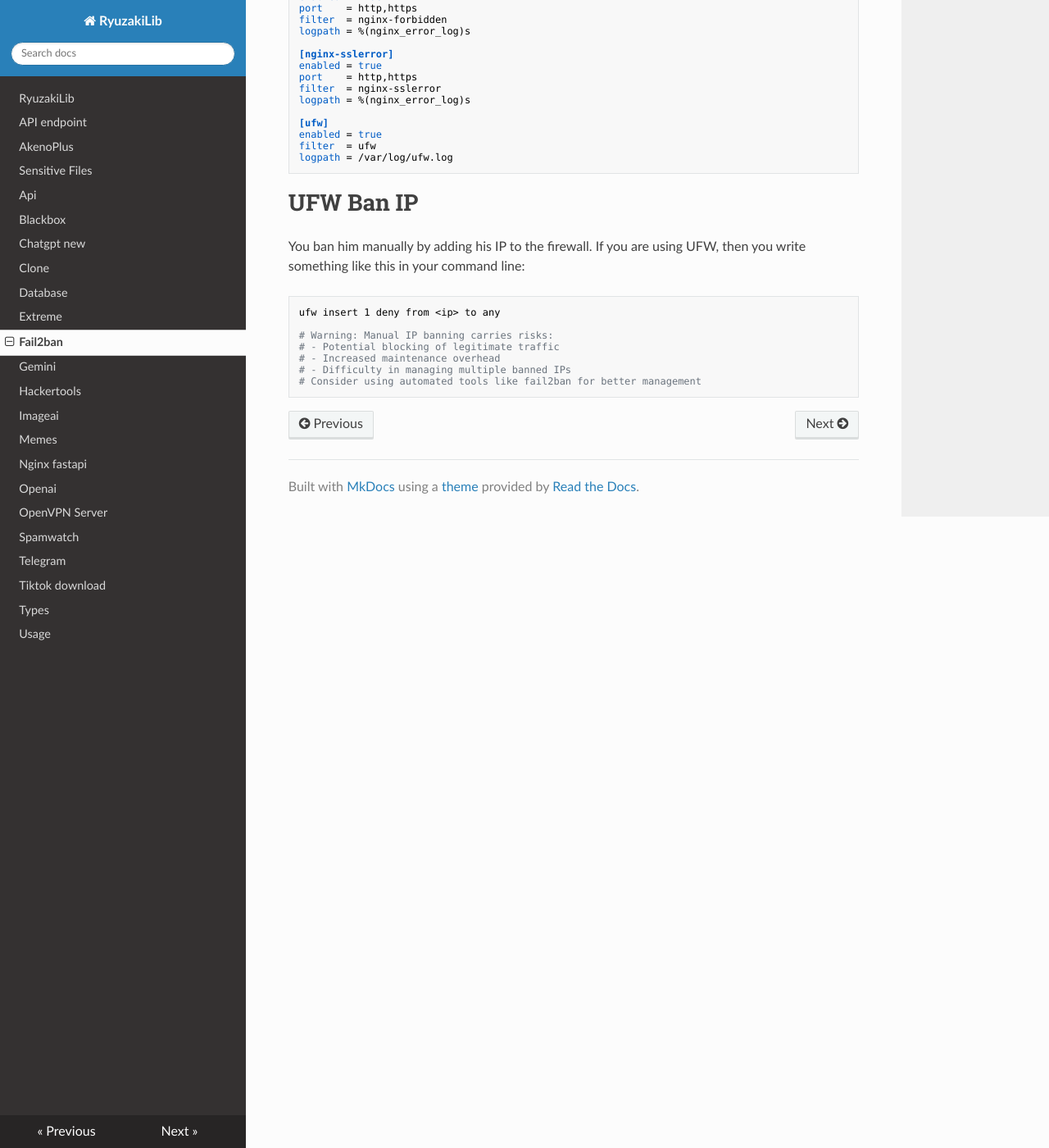
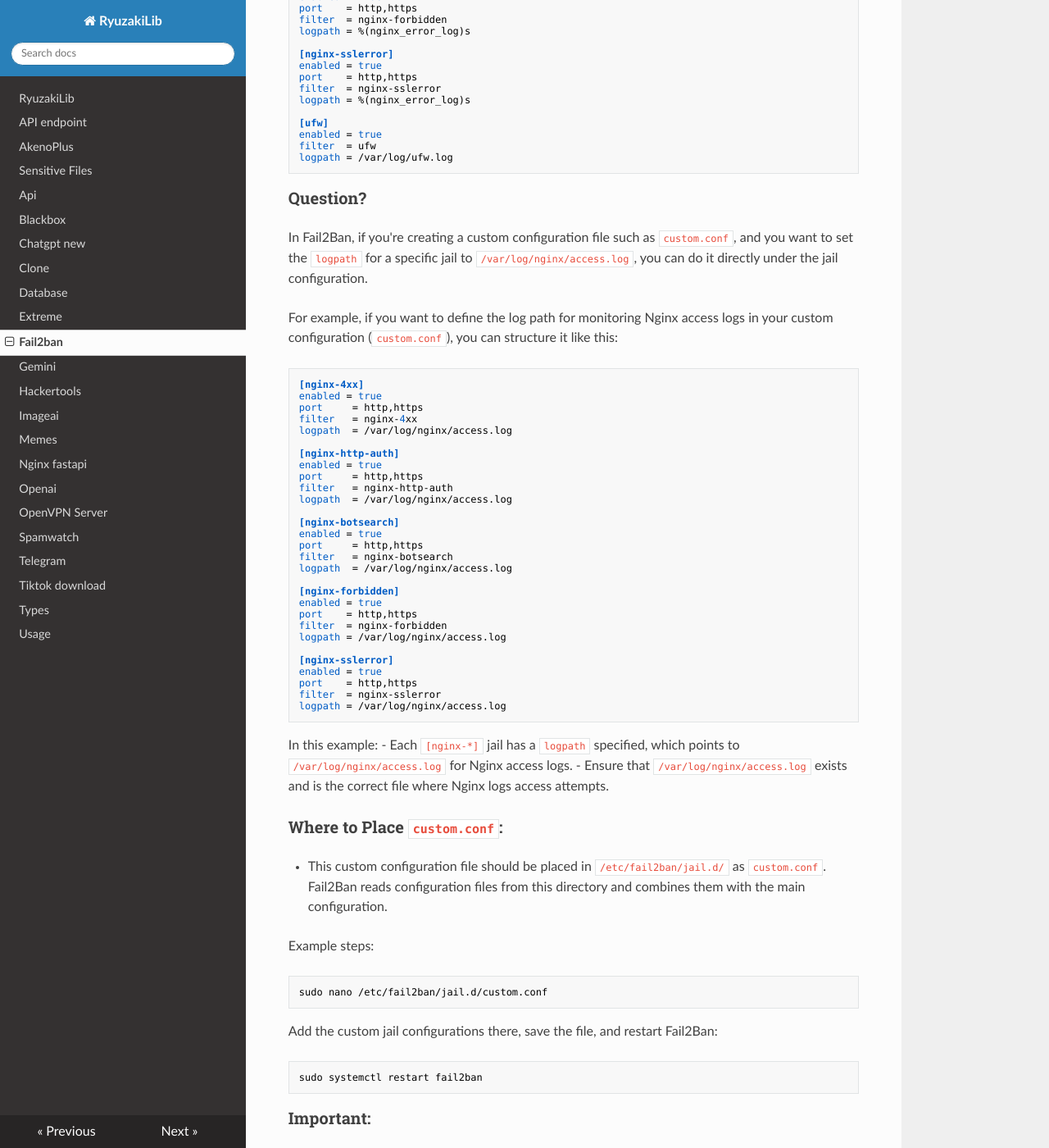
Before and after one commit to TeamKillerX/RyuzakiLib, an MkDocs documentation site: the page built from docs/fail2ban.md, in a window 1280 px wide and 1400 px high, scrolled down 4230 px. Shown: the whole window at 82% size. Built offline with MkDocs 1.6.1, drawn with Linux system fonts in a browser that asks for light colours; nearby versions of some CDN libraries; some of the changed text lies outside the part shown.

Commit message:
Update failban

````diff
--- a/docs/fail2ban.md
+++ b/docs/fail2ban.md
@@ -222,6 +222,69 @@ enabled = true
 filter  = ufw
 logpath = /var/log/ufw.log
 ```
+### Question?
+In Fail2Ban, if you're creating a custom configuration file such as `custom.conf`, and you want to set the `logpath` for a specific jail to `/var/log/nginx/access.log`, you can do it directly under the jail configuration.
+
+For example, if you want to define the log path for monitoring Nginx access logs in your custom configuration (`custom.conf`), you can structure it like this:
+
+```ini
+[nginx-4xx]
+enabled = true
+port     = http,https
+filter   = nginx-4xx
+logpath  = /var/log/nginx/access.log
+
+[nginx-http-auth]
+enabled = true
+port     = http,https
+filter   = nginx-http-auth
+logpath  = /var/log/nginx/access.log
+
+[nginx-botsearch]
+enabled = true
+port     = http,https
+filter   = nginx-botsearch
+logpath  = /var/log/nginx/access.log
+
+[nginx-forbidden]
+enabled = true
+port    = http,https
+filter  = nginx-forbidden
+logpath = /var/log/nginx/access.log
+
+[nginx-sslerror]
+enabled = true
+port    = http,https
+filter  = nginx-sslerror
+logpath = /var/log/nginx/access.log
+```
+
+In this example:
+- Each `[nginx-*]` jail has a `logpath` specified, which points to `/var/log/nginx/access.log` for Nginx access logs.
+- Ensure that `/var/log/nginx/access.log` exists and is the correct file where Nginx logs access attempts.
+
+### Where to Place `custom.conf`:
+- This custom configuration file should be placed in `/etc/fail2ban/jail.d/` as `custom.conf`. Fail2Ban reads configuration files from this directory and combines them with the main configuration.
+
+Example steps:
+```bash
+sudo nano /etc/fail2ban/jail.d/custom.conf
+```
+
+Add the custom jail configurations there, save the file, and restart Fail2Ban:
+```bash
+sudo systemctl restart fail2ban
+```
+
+### Important:
+- Make sure that `/var/log/nginx/access.log` is being actively written by Nginx. You can check this by running:
+  ```bash
+  tail -f /var/log/nginx/access.log
+  ```
+- The filters like `nginx-4xx`, `nginx-http-auth`, etc., should have matching patterns in `/etc/fail2ban/filter.d/` to detect suspicious behavior.
+
+This setup ensures Fail2Ban monitors the correct log file for blocking malicious access attempts.
+
 # UFW Ban IP
 You ban him manually by adding his IP to the firewall. If you are using UFW, then you write something like this in your command line:
 ```bash
````
